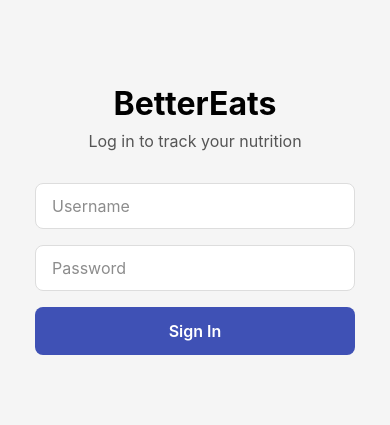
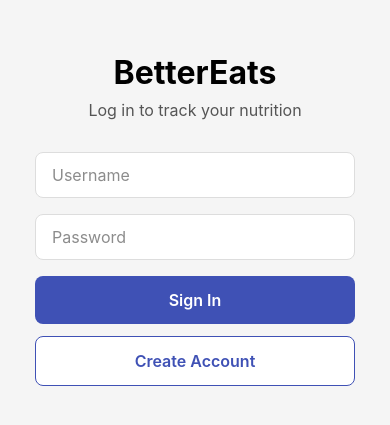
Before and after one commit to EsminJ/BetterEats, a React Native app in the folder CapstoneProject/: screen / in a window 390 px wide. Shown: the part 203-628 px from the top of the page. Built offline with nearby package versions, Linux system fonts and the light colour scheme.

Commit message:
Added create account button and base create account screen

```diff
--- a/CapstoneProject/App.js
+++ b/CapstoneProject/App.js
@@ -2,14 +2,43 @@ import { useState } from 'react';
 import { StatusBar } from 'expo-status-bar';
 import { StyleSheet, View } from 'react-native';
 import HomeScreen from './src/screens/HomeScreen';
+import CreateAccount from './src/screens/CreateAccount';
 import LoginPage from './src/screens/LoginPage';
 
 export default function App() {
   const [user, setUser] = useState(null);
+  const [screen, setScreen] = useState('login');
+
+  const handleLogin = (username) => {
+    setUser(username);
+    setScreen('home');
+  };
+
+  const handleSignOut = () => {
+    setUser(null);
+    setScreen('login');
+  };
+
+  const renderScreen = () => {
+    if (screen === 'home' && user) {
+      return <HomeScreen user={user} onSignOut={handleSignOut} />;
+    }
+
+    if (screen === 'create') {
+      return <CreateAccount onBack={() => setScreen('login')} />;
+    }
+
+    return (
+      <LoginPage
+        onLogin={handleLogin}
+        onCreateAccount={() => setScreen('create')}
+      />
+    );
+  };
 
   return (
     <View style={styles.container}>
-      {user ? <HomeScreen user={user} onSignOut={() => setUser(null)} /> : <LoginPage onLogin={setUser} />}
+      {renderScreen()}
       <StatusBar style="auto" />
     </View>
   );
--- /dev/null
+++ b/CapstoneProject/src/screens/CreateAccount.js
@@ -0,0 +1,47 @@
+import { StyleSheet, Text, TouchableOpacity, View } from 'react-native';
+
+export default function CreateAccount({ onBack }) {
+  return (
+    <View style={styles.container}>
+      <Text style={styles.title}>Create Account</Text>
+      <Text style={styles.message}>
+        Account creation is coming soon.
+      </Text>
+      <TouchableOpacity style={styles.button} onPress={onBack}>
+        <Text style={styles.buttonText}>Back to Login</Text>
+      </TouchableOpacity>
+    </View>
+  );
+}
+
+const styles = StyleSheet.create({
+  container: {
+    flex: 1,
+    backgroundColor: '#f5f5f5',
+    alignItems: 'center',
+    justifyContent: 'center',
+    padding: 24,
+  },
+  title: {
+    fontSize: 28,
+    fontWeight: '700',
+    marginBottom: 12,
+  },
+  message: {
+    fontSize: 16,
+    color: '#555',
+    textAlign: 'center',
+    marginBottom: 32,
+  },
+  button: {
+    backgroundColor: '#3f51b5',
+    paddingVertical: 12,
+    paddingHorizontal: 32,
+    borderRadius: 8,
+  },
+  buttonText: {
+    color: '#fff',
+    fontSize: 16,
+    fontWeight: '600',
+  },
+});
--- a/CapstoneProject/src/screens/LoginPage.js
+++ b/CapstoneProject/src/screens/LoginPage.js
@@ -1,7 +1,7 @@
 import { useState } from 'react';
 import { StyleSheet, Text, TextInput, TouchableOpacity, View } from 'react-native';
 
-export default function LoginPage({ onLogin }) {
+export default function LoginPage({ onLogin, onCreateAccount }) {
   const [username, setUsername] = useState('');
   const [password, setPassword] = useState('');
 
@@ -40,6 +40,12 @@ export default function LoginPage({ onLogin }) {
 
         <TouchableOpacity style={styles.button} onPress={handleLogin}>
           <Text style={styles.buttonText}>Sign In</Text>
+        </TouchableOpacity>
+        <TouchableOpacity
+          style={[styles.button, styles.secondaryButton]}
+          onPress={onCreateAccount}
+        >
+          <Text style={[styles.buttonText, styles.secondaryButtonText]}>Create Account</Text>
         </TouchableOpacity>
       </View>
     </View>
@@ -90,4 +96,13 @@ const styles = StyleSheet.create({
     fontSize: 16,
     fontWeight: '600',
   },
+  secondaryButton: {
+    marginTop: 12,
+    backgroundColor: '#fff',
+    borderWidth: 1,
+    borderColor: '#3f51b5',
+  },
+  secondaryButtonText: {
+    color: '#3f51b5',
+  },
 });
```
